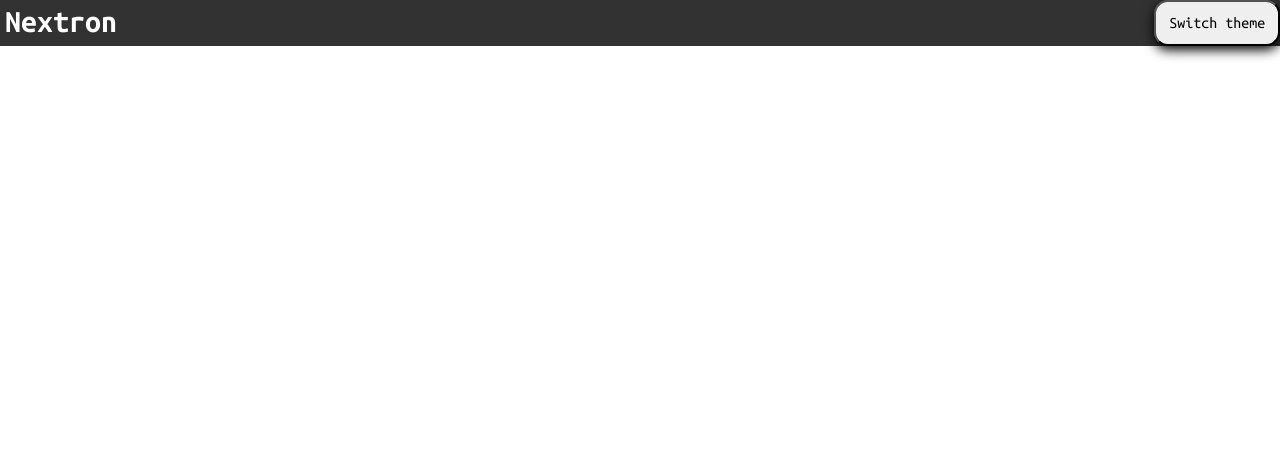
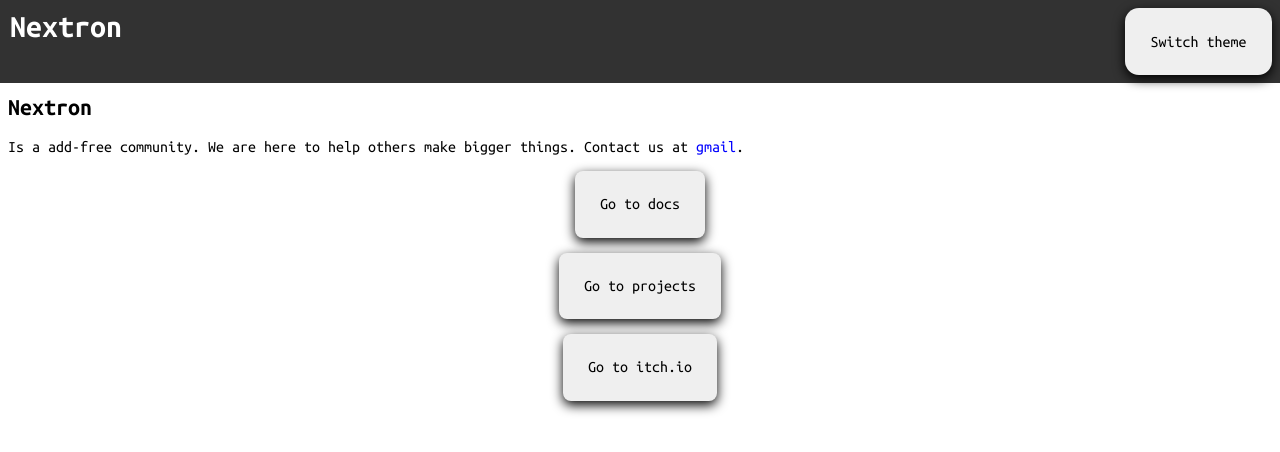
Before and after one commit to EliM46656/Nextron, a plain HTML site: page index.html in a window 1280 px wide. Drawn offline with Linux system fonts and the light colour scheme.

Commit message:
siteedit1

```diff
--- a/css.css
+++ b/css.css
@@ -10,24 +10,66 @@ body {
     background-color: #262626;
     color: rgb(255, 255, 255);
 }
-#theme{
-    border-color: black;
+#theme .dark{
+    border-color: white;
     padding: 1%;
     font-family: "Ubuntu Mono", monospace;
     font-size: medium;
-    color: rgb(0, 0, 0);
-    background-color: (#384e7d);
+    color: rgb(255, 255, 255);
+    background-color: (#262626);
     border-radius: 14px;
     box-shadow: 0 4px 12px;
     transition: 0.5;
     margin-left: auto;
+    cursor: pointer;
+    border: 10px;
 }
-.header-home{
+#theme{
+    border-color: black;
+    padding: 2%;
+    font-family: "Ubuntu Mono", monospace;
+    font-size: medium;
+    color: rgb(0, 0, 0);
+    background-color: (#fff);
+    border-radius: 14px;
+    box-shadow: 0 4px 12px;
+    transition: 0.5;
+    margin-left: auto;
+    cursor: pointer;
+    border: 10px;
+    margin: 8px 8px 8px auto;
+}
+header{
     display: flex;
     background-color: rgb(50, 50, 50);
     color: white;
     margin: -8px -8px -8px -8px;
+    position: -webkit-sticky;
+    position: sticky;
+    top: 0;
 }
 #title{
-    margin: 5px;
+    margin: 10px;
 }
+.button1{
+    display: flex;
+    border-color: black;
+    padding: 2%;
+    font-family: "Ubuntu Mono", monospace;
+    font-size: medium;
+    color: rgb(0, 0, 0);
+    background-color: (#fff);
+    border-radius: 8px;
+    box-shadow: 0 4px 12px;
+    transition: 0.5;
+    cursor: pointer;
+    border: 10px;
+    margin-left: auto;
+    margin-right: auto;
+    margin-top: 15px;
+    margin-bottom: 15px;
+}
+a{
+    text-decoration: none;
+    color: blue;
+}
--- a/index.html
+++ b/index.html
@@ -4,12 +4,22 @@
         <link rel="preconnect" href="https://fonts.gstatic.com" crossorigin>
         <link href="https://fonts.googleapis.com/css2?family=Ubuntu+Mono:ital,wght@0,400;0,700;1,400;1,700&display=swap" rel="stylesheet">
         <link href="/css.css" rel="stylesheet">
+        <meta name="viewport" content="width=device-width"/>
     </head>
     <script src="/js.js"></script>
     <body>
-        <div class="header-home">
+        <header>
             <h1 id="title"><b>Nextron</b></h1>
             <button id="theme" onclick="toggleTheme()">Switch theme</button>
+        </header>
+        <div class="main">
+            <h2>Nextron</h2>
+            <p>Is a add-free community. We are here to help others make bigger things. Contact us at <a href="mailto:elim4656@gmail.com">gmail</a>.</p>
+            <div class="link-buttons">
+                <button class="button1">Go to docs</button>
+                <button class="button1">Go to projects</button>
+                <button class="button1">Go to itch.io</button>
+            </div>
         </div>
     </body>
 </html>
--- a/js.js
+++ b/js.js
@@ -1,4 +1,5 @@
 function toggleTheme(){
-    var element = document.body
+    let element
+    element = document.body
     element.classList.toggle("dark")
 }
```
